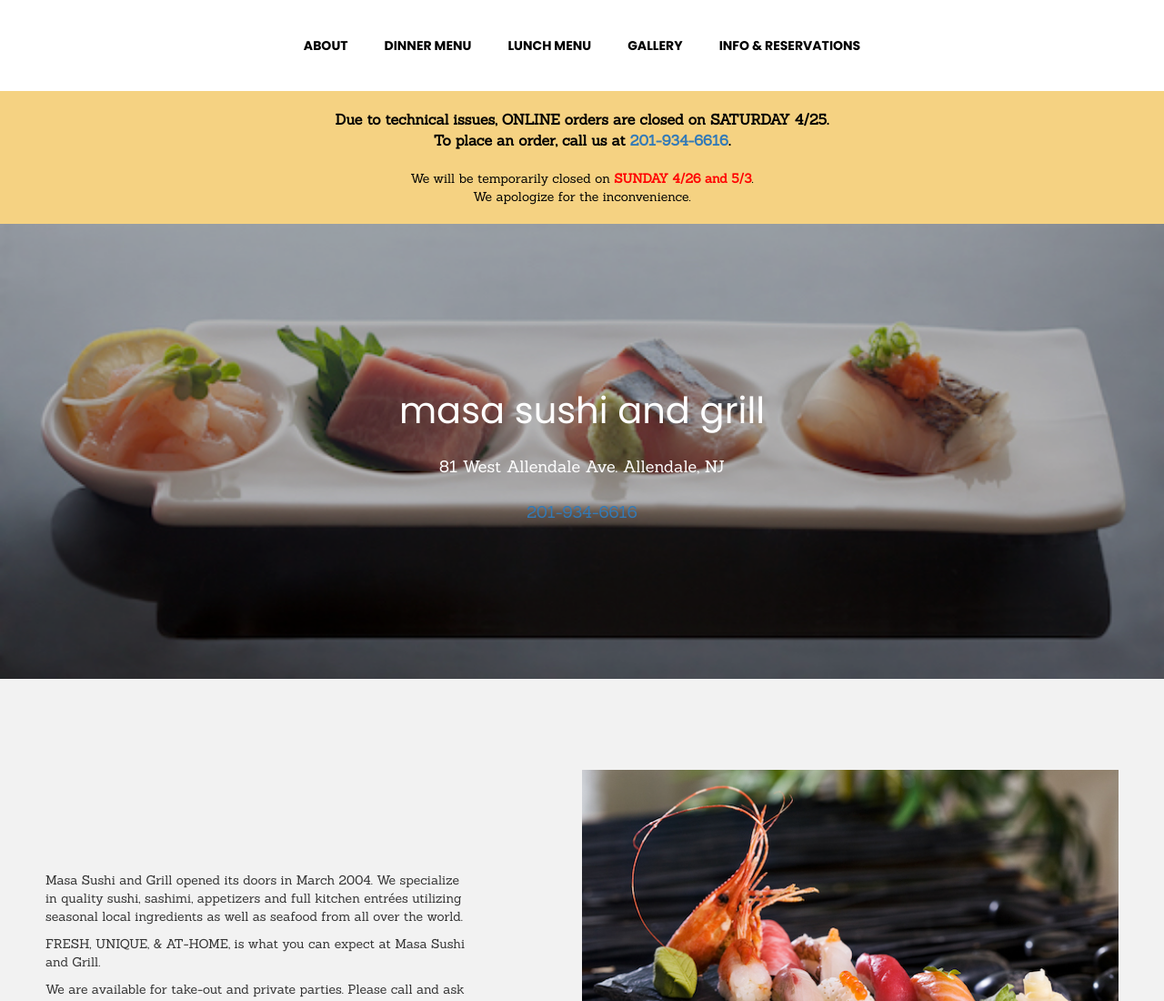
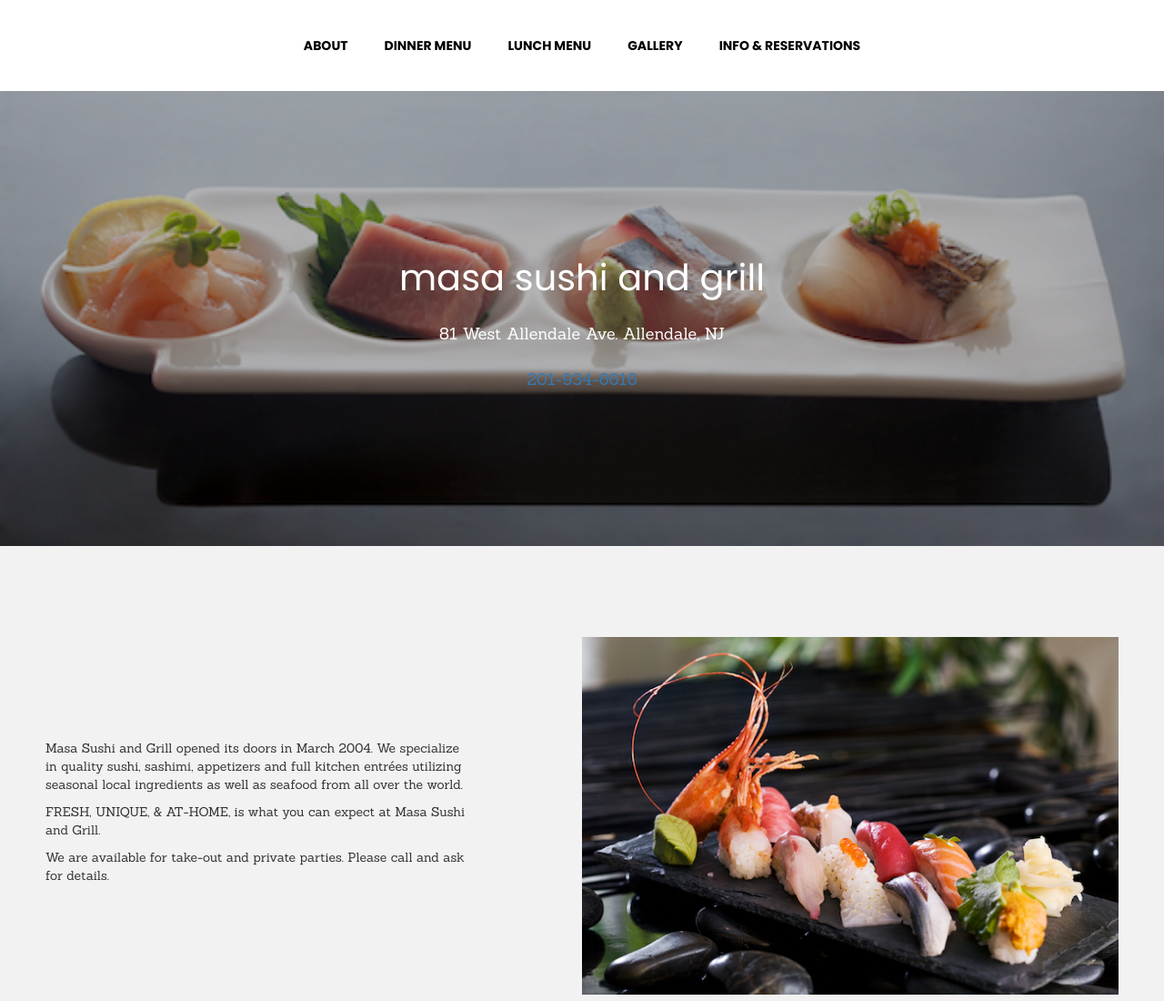
Before and after one commit to kanaabe/masasushiandgrill, a plain HTML site: page index.html in a window 1280 px wide. Shown: the top 1100 px of the page at 91% size. Drawn offline with nearby package versions, Linux system fonts and the light colour scheme.

Commit message:
Remove messaging

```diff
--- a/index.html
+++ b/index.html
@@ -23,23 +23,14 @@
         <a href="#reservations">INFO &amp; RESERVATIONS</a>
       </div>
     </nav>
-    <div class="alert-box">
+    <!-- <div class="alert-box">
       <p>
-        <b style="font-size: 16px;">
-          Due to technical issues, ONLINE orders are closed on SATURDAY 4/25.
-          <br />
-          To place an order, call us at <a href="tel:201-934-6616">201-934-6616</a>.
-        </b>
-
-        <br />
-        <br />
-
         We will be temporarily closed on <b style="color: red;">SUNDAY 4/26 and 5/3</b>.
 
         <br />
         We apologize for the inconvenience.
       </p>
-    </div>
+    </div> -->
     <div class="m__hero">
 
       <div class="m__hero-img">
```
